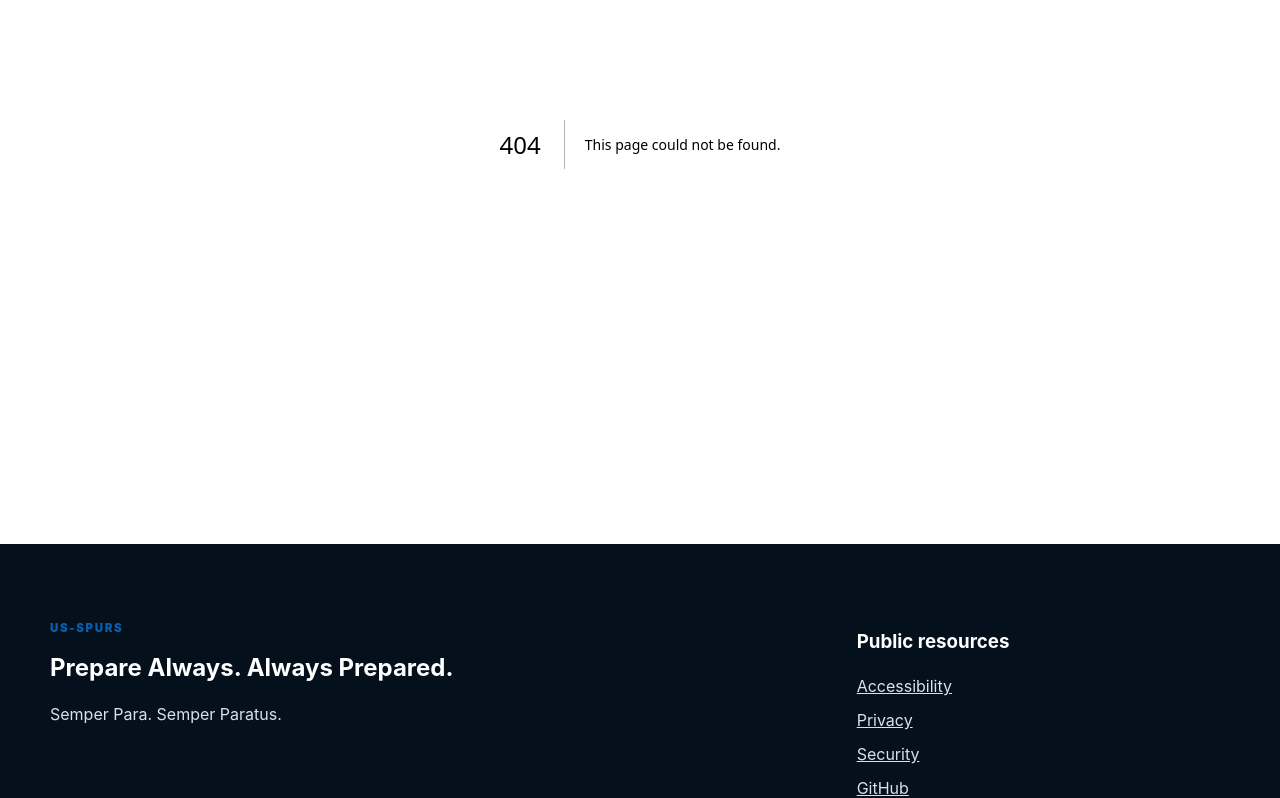
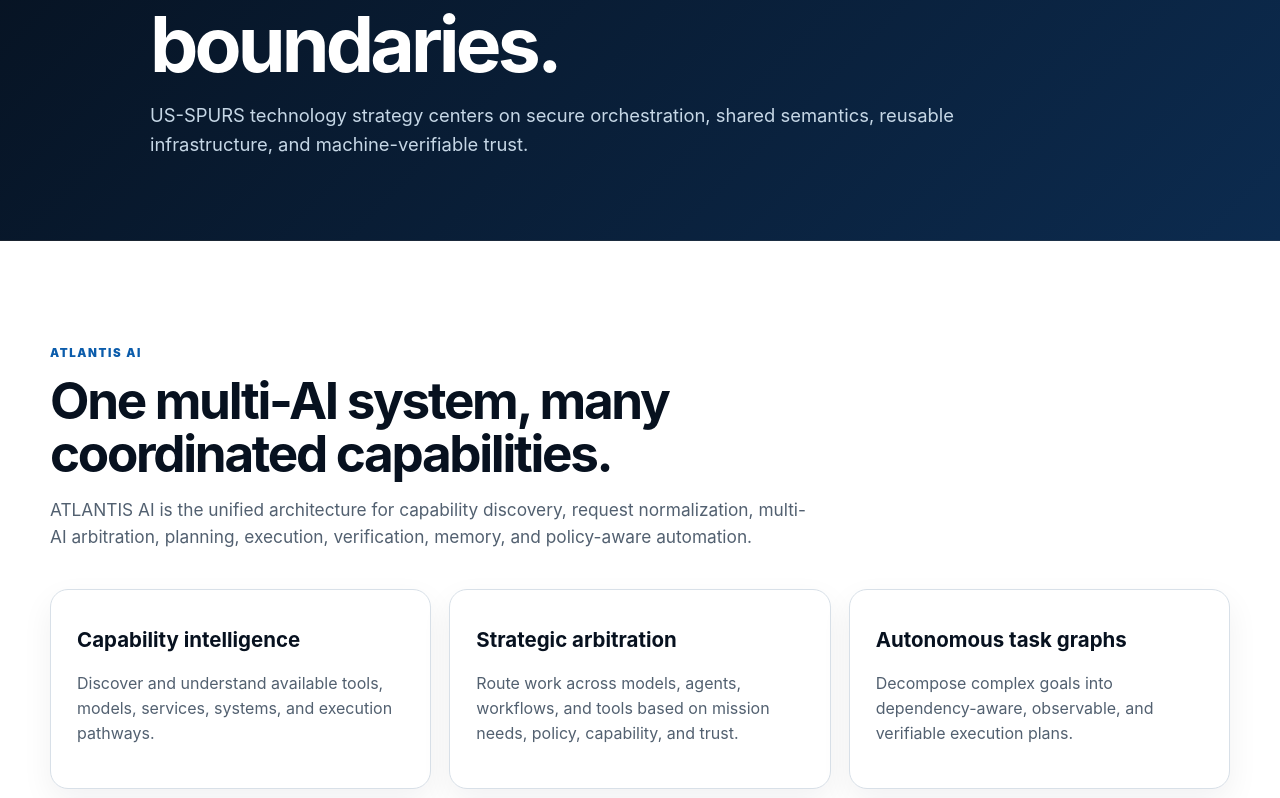
Before and after one commit to US-SPURS/US-SPURS.github.io, a Next.js app: page /technology in a window 1280 px wide. Before the commit this address had no page. Shown: the part 374-1172 px from the top of the page. Built offline with nearby package versions, Linux system fonts and the light colour scheme.

Commit message:
feat(site): add Technology experience

```diff
--- /dev/null
+++ b/app/technology/page.tsx
@@ -0,0 +1,34 @@
+import type { Metadata } from 'next';
+import { Callout, InfoGrid, PageHero, Section, Split } from '@/components/interior';
+
+export const metadata: Metadata = { title: 'Technology' };
+
+export default function TechnologyPage() {
+  return <main id="main-content">
+    <PageHero eyebrow="Technology" title="Interoperable systems for missions that cross boundaries." summary="US-SPURS technology strategy centers on secure orchestration, shared semantics, reusable infrastructure, and machine-verifiable trust." />
+    <Section eyebrow="ATLANTIS AI" title="One multi-AI system, many coordinated capabilities." intro="ATLANTIS AI is the unified architecture for capability discovery, request normalization, multi-AI arbitration, planning, execution, verification, memory, and policy-aware automation.">
+      <InfoGrid items={[
+        { title: 'Capability intelligence', body: 'Discover and understand available tools, models, services, systems, and execution pathways.' },
+        { title: 'Strategic arbitration', body: 'Route work across models, agents, workflows, and tools based on mission needs, policy, capability, and trust.' },
+        { title: 'Autonomous task graphs', body: 'Decompose complex goals into dependency-aware, observable, and verifiable execution plans.' },
+        { title: 'Human authorization', body: 'Preserve appropriate approval boundaries for consequential actions and sensitive operations.' },
+        { title: 'Persistent knowledge', body: 'Retain structured mission context, decisions, outcomes, and reusable operational knowledge.' },
+        { title: 'Verification & recovery', body: 'Validate results, detect failures, retry safely, and surface unresolved risk instead of silently proceeding.' },
+      ]} />
+    </Section>
+    <Section dark eyebrow="OmniCode" title="Shared meaning without forcing identical systems." intro="OmniCode is the semantic interoperability initiative for expressing intent, capabilities, data relationships, operations, and system meaning across heterogeneous environments.">
+      <Split>
+        <article><h3>Semantic translation</h3><p>Represent meaning in a form that can be mapped across APIs, schemas, tools, agents, and legacy systems.</p></article>
+        <article><h3>Composable interoperability</h3><p>Allow different systems to cooperate without requiring them to share the same internal implementation.</p></article>
+      </Split>
+    </Section>
+    <Section eyebrow="Engineering model" title="Security, observability, and portability are built in.">
+      <InfoGrid items={[
+        { title: 'Zero-trust architecture', body: 'Identity and policy are evaluated continuously rather than inferred from network location.' },
+        { title: 'Open interfaces', body: 'Documented APIs, schemas, events, and standards reduce lock-in and expand reuse.' },
+        { title: 'Software supply-chain trust', body: 'Signed artifacts, dependency review, SBOMs, provenance, and automated analysis support verifiable releases.' },
+      ]} />
+      <Callout title="See the systems in GitHub" body="Explore the real repositories behind the public US-SPURS technology portfolio." href="/projects/" label="View projects" />
+    </Section>
+  </main>;
+}
```
